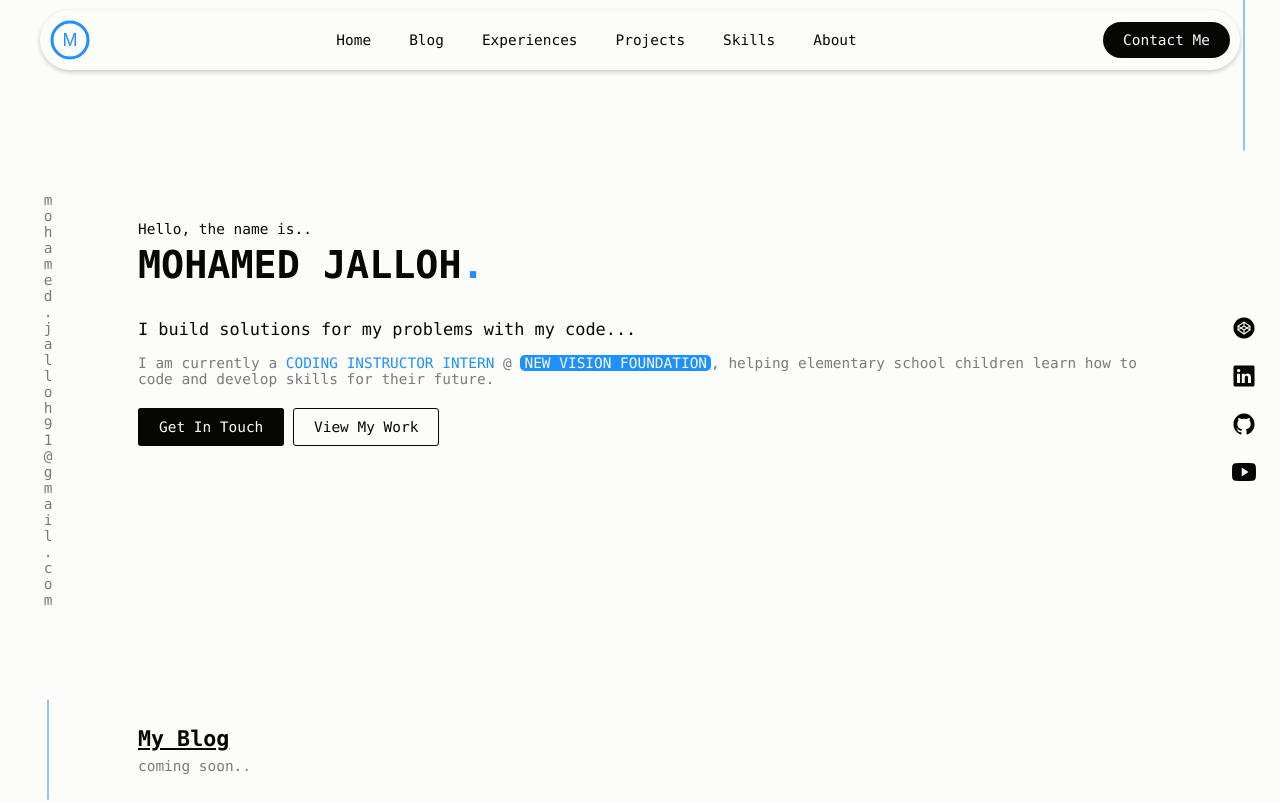
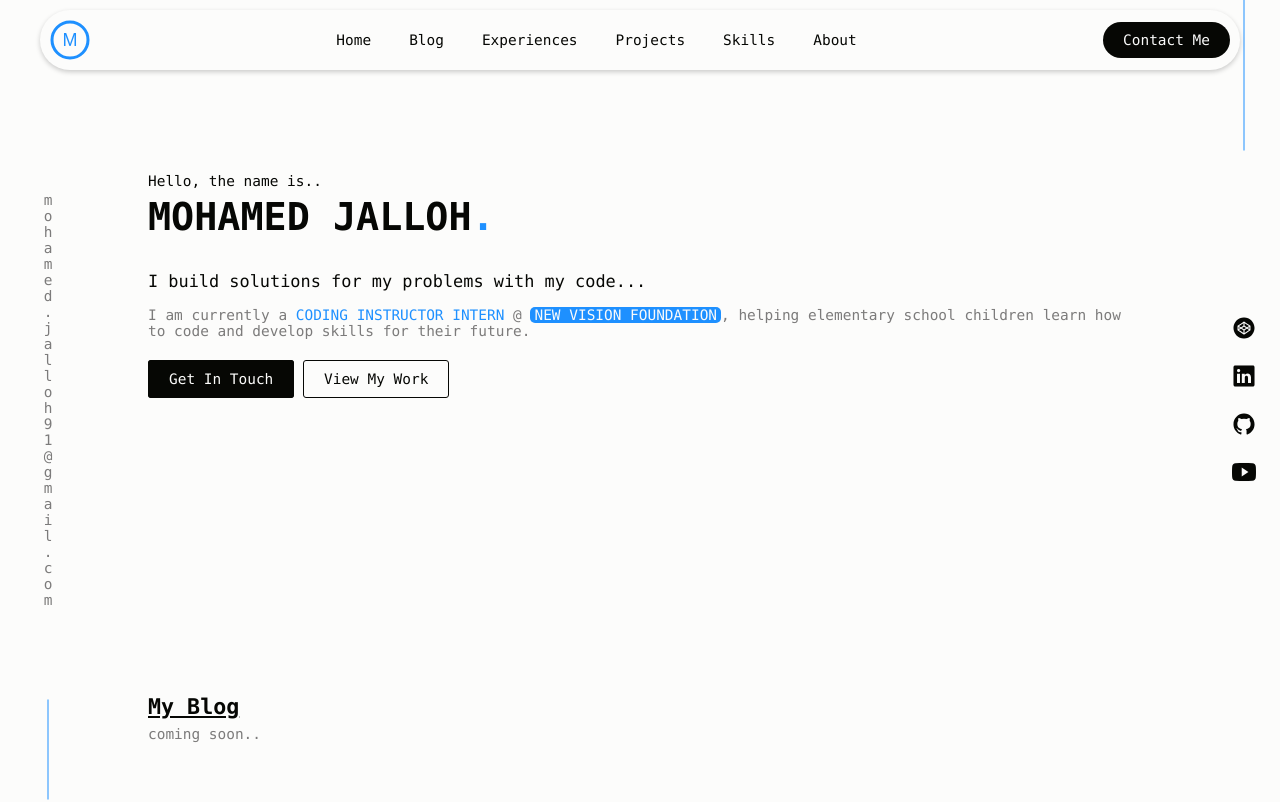
Before and after one commit to OneCode-AA/massimo-v1, a plain HTML site: page index.html in a window 1280 px wide. Shown: the top 802 px of the page. Drawn offline with nearby package versions, Linux system fonts and the light colour scheme; a web font is replaced by a local one.

Commit message:
fixed width and height bugs

```diff
--- a/assets/css/style.css
+++ b/assets/css/style.css
@@ -688,23 +688,22 @@ a {
 
 
 .main {
+  max-width: 100vw;
+  width: 100%;
   min-height: 100vh;
-  padding-inline: 20px;
-  padding-block: 3rem;
   display: flex;
   flex-direction: column;
   justify-content: center;
   align-items: center;
   gap: 3rem;
-
-
+  margin: auto;
 }
 
-:is(.hero, .blog, .experiences, .projects, .skills) {
+:is(.hero, .blog, .experiences, .projects, .skills, .contact) {
   height: 100%;
   width: clamp(400px, 86vw, 1024px);
-  padding-inline: 10px;
-  padding-block: 2rem;
+  padding-inline: 20px;
+  padding-block: 3rem;
 
   margin-block: 2rem;
   ;
```
